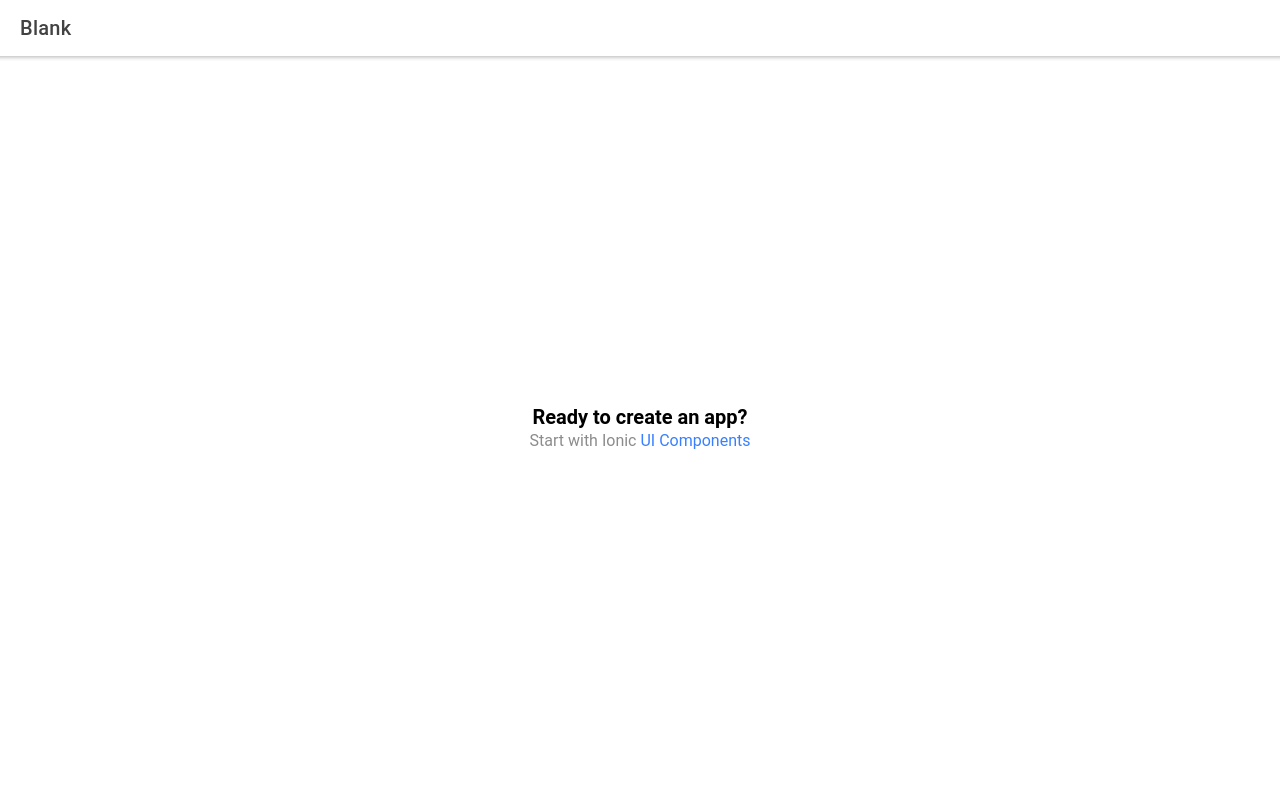
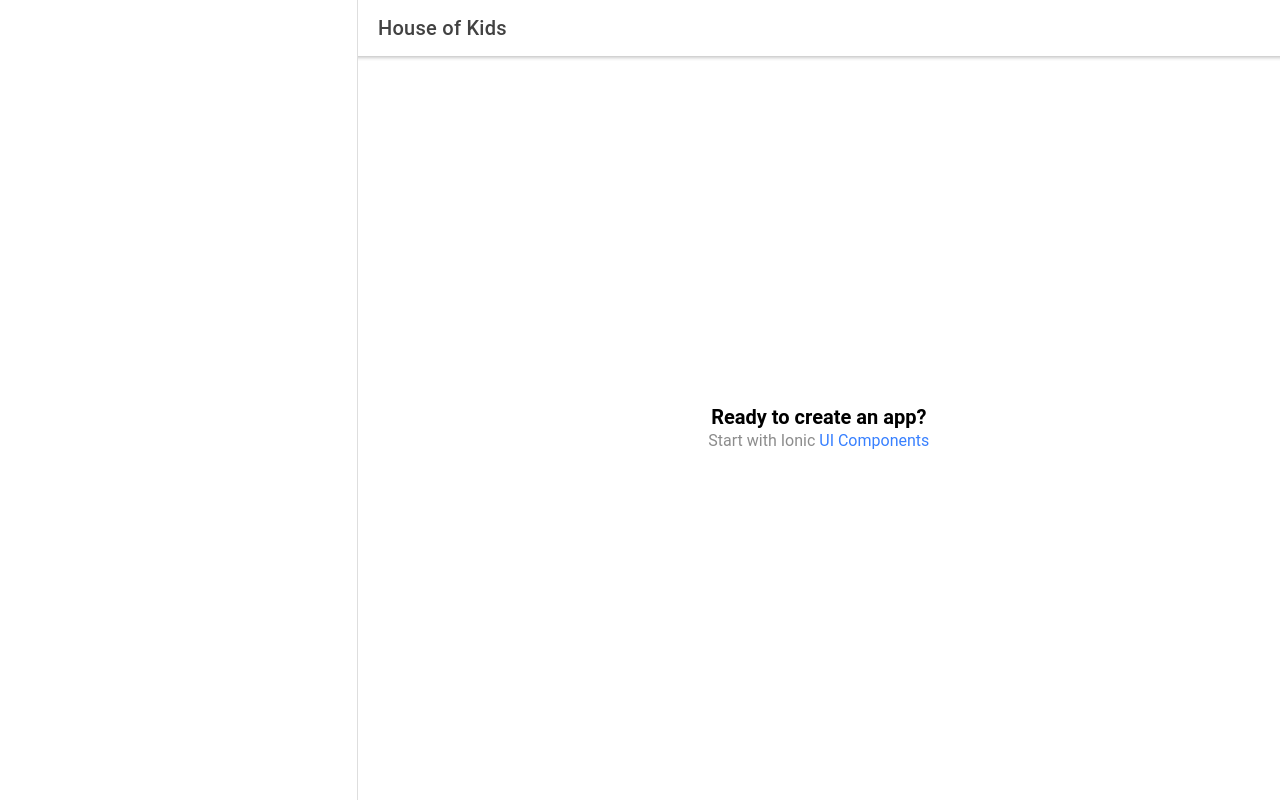
Before and after one commit to loopser123/HouseOfKids, a React (Create React App) app: page /home in a window 1280 px wide. Built offline with nearby package versions, Linux system fonts and the light colour scheme.

Commit message:
add a base menu side bar

```diff
--- a/src/App.tsx
+++ b/src/App.tsx
@@ -1,6 +1,6 @@
 import React from 'react';
 import { Redirect, Route } from 'react-router-dom';
-import { IonApp, IonRouterOutlet } from '@ionic/react';
+import {IonApp, IonPage, IonRouterOutlet, IonSplitPane} from '@ionic/react';
 import { IonReactRouter } from '@ionic/react-router';
 import Home from './pages/Home';
 
@@ -22,14 +22,22 @@ import '@ionic/react/css/display.css';
 
 /* Theme variables */
 import './theme/variables.css';
+import Menu from "./components/Menu";
 
 const App: React.FC = () => (
     <IonApp>
+
         <IonReactRouter>
+            <IonSplitPane contentId="main">
+                <Menu/>
+                <IonPage id="main">
                     <IonRouterOutlet>
-        <Route path="/home" component={Home} exact={true} />
-        <Route exact path="/" render={() => <Redirect to="/home" />} />
+                        <Route path="/home" component={Home} exact={true}/>
+                        <Route exact path="/" render={() => <Redirect to="/home"/>}/>
                     </IonRouterOutlet>
+                </IonPage>
+
+            </IonSplitPane>
         </IonReactRouter>
     </IonApp>
 );
--- /dev/null
+++ b/src/components/Menu.tsx
@@ -0,0 +1,30 @@
+import {RouteComponentProps, withRouter} from "react-router";
+import {IonItem, IonMenu, IonContent, IonMenuToggle} from "@ionic/react";
+import React from "react";
+
+interface MenuProps extends RouteComponentProps {
+
+}
+
+
+const Menu:React.FC<MenuProps> = ({history})=>{
+
+    return (
+        <IonMenu contentId="main">
+            <IonContent>
+                <IonMenuToggle>
+                    <IonItem onClick = {()=>history.push('/')}>
+                        Accueil
+                    </IonItem>
+                </IonMenuToggle>
+
+            </IonContent>
+        </IonMenu>
+
+
+    );
+
+
+}
+
+export default withRouter(Menu);
--- a/src/pages/Home.tsx
+++ b/src/pages/Home.tsx
@@ -1,4 +1,4 @@
-import { IonContent, IonHeader, IonPage, IonTitle, IonToolbar } from '@ionic/react';
+import {IonContent, IonHeader, IonMenuButton, IonPage, IonTitle, IonToolbar} from '@ionic/react';
 import React from 'react';
 import ExploreContainer from '../components/ExploreContainer';
 import './Home.css';
@@ -8,7 +8,8 @@ const Home: React.FC = () => {
     <IonPage>
       <IonHeader>
         <IonToolbar>
-          <IonTitle>Blank</IonTitle>
+            <IonMenuButton slot="start" />
+          <IonTitle>House of Kids </IonTitle>
         </IonToolbar>
       </IonHeader>
       <IonContent>
```
Also changed, not shown: src/components/Menu.css (added). Lines whose indentation alone changed are shown as unchanged.
